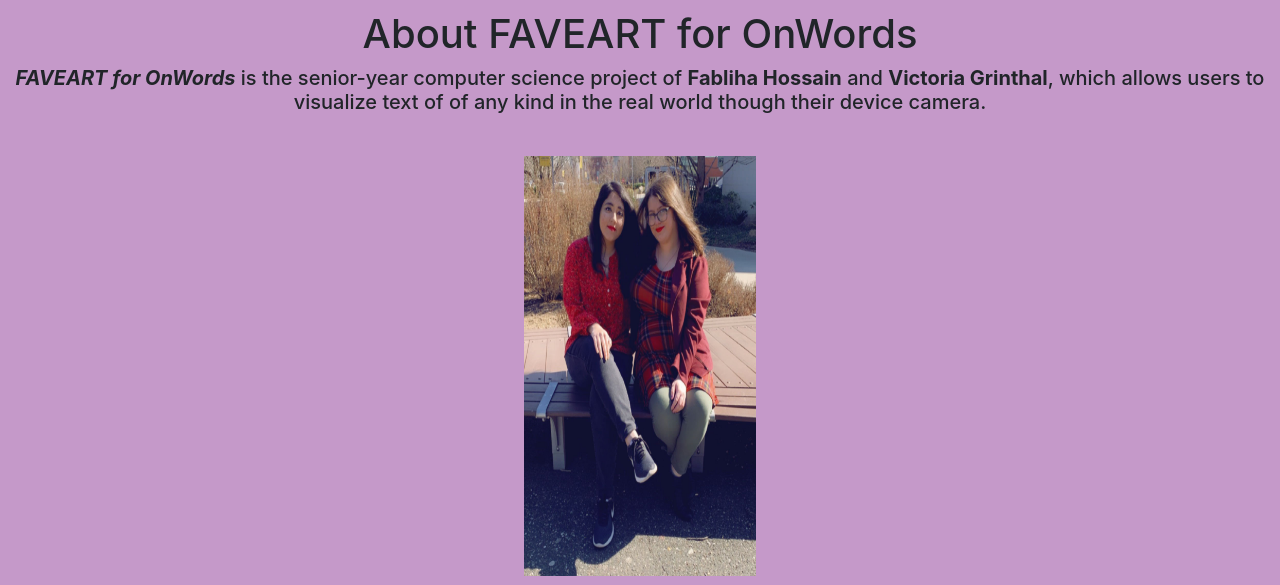
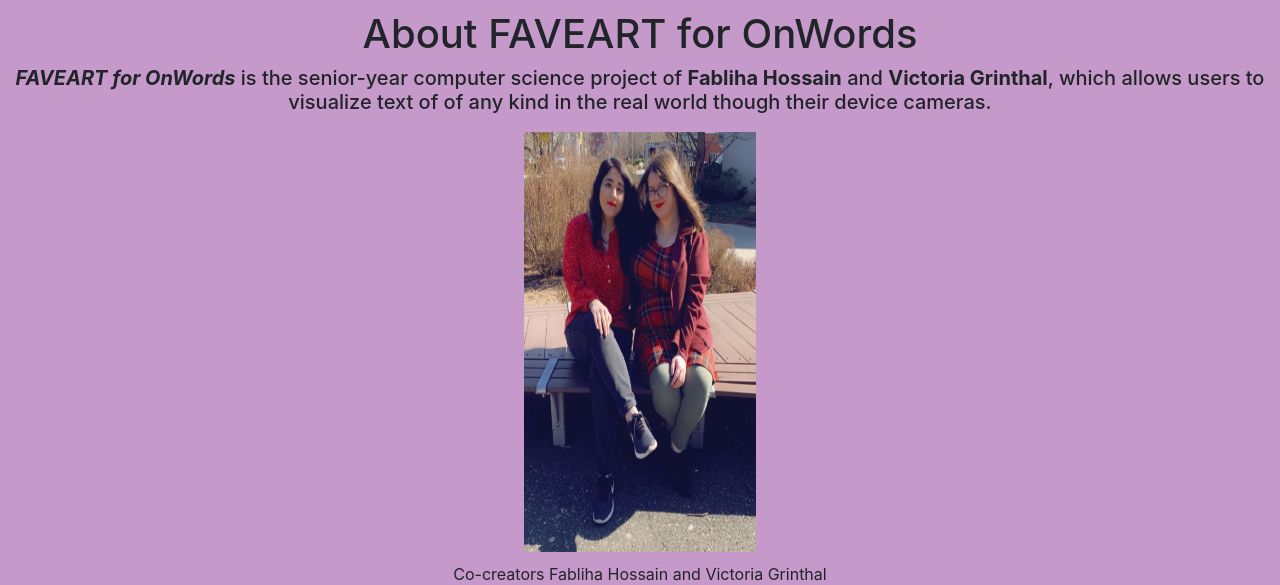
Before and after one commit to FablihaHossain/FAVEART-For-OnWords, a Flask app: page /about in a window 1280 px wide. Shown: the part 62-647 px from the top of the page. Run offline with Flask 2, Linux system fonts and the light colour scheme; some libraries are stand-ins or nearby versions.

Commit message:
S20SS2FAVE-77 About Page edits with V and F image first

```diff
--- a/application/templates/about.html
+++ b/application/templates/about.html
@@ -6,8 +6,8 @@
 	<body class="body-html">
 		<div class="text">
 		<h1 style="text-align: center">About FAVEART for OnWords</h1>
-		<h5 style="text-align: center"><b><i>FAVEART for OnWords</i></b> is the senior-year computer science project of <b>Fabliha Hossain</b> and <b>Victoria Grinthal</b>, which allows users to visualize text of of any kind in the real world though their device camera.</h5>
-		<br><img id="mainpic" src="static/FAVEARTDuo.jpg"alt="Co-creators Fabliha Hossain and Victoria Grinthal"><p style="text-align: center">Co-creators Fabliha Hossain and Victoria Grinthal</p>
+		<h5 style="text-align: center"><b><i>FAVEART for OnWords</i></b> is the senior-year computer science project of <b>Fabliha Hossain</b> and <b>Victoria Grinthal</b>, which allows users to visualize text of of any kind in the real world though their device cameras.</h5>
+		<img id="mainpic" src="static/FAVEARTDuo.jpg"alt="Co-creators Fabliha Hossain and Victoria Grinthal"><p style="text-align: center">Co-creators Fabliha Hossain and Victoria Grinthal</p>
 		<p style="text-align: center;">This is an extension of <i>OnWords</i>, the movement orignally created with the WallaMe app by <b>Shoshanah Tarkow</b>.</p>
 		<p><b>FAVEART</b> is an acronym for "<b>F</b>abliha <b>A</b>nd <b>V</b>ictoria <b>E</b>xplore <b>A</b>ugmented <b>R</b>eality <b>T</b>echnology." The two students collaborated with Tarkow on this project to create a web application where educators and artists can share, view, and create real-world renderings of words and text. This is done through Augmented Reality Technology and the handheld smart devices many carry with them daily. Using the <a href="aframe.io"style="font-color:white;">A-FRAME</a> Javascript library, <a style="font-color:white;" href="leafletjs.com">Leaflet</a> map integration, geolocation tracking, and marker recognition, the end result allows anyone to personalize and animate the text of their choice and greater display the meanings behind it.</p>
 		<p>Fabliha and Victoria would like to thank Tarkow for her collaboration on this project, as well as <b>Dr. Lee Stemkoski</b> for establishing and assisting with the project and <b>Dr. Kees Leune</b> for added assistance and support.</p>
```
